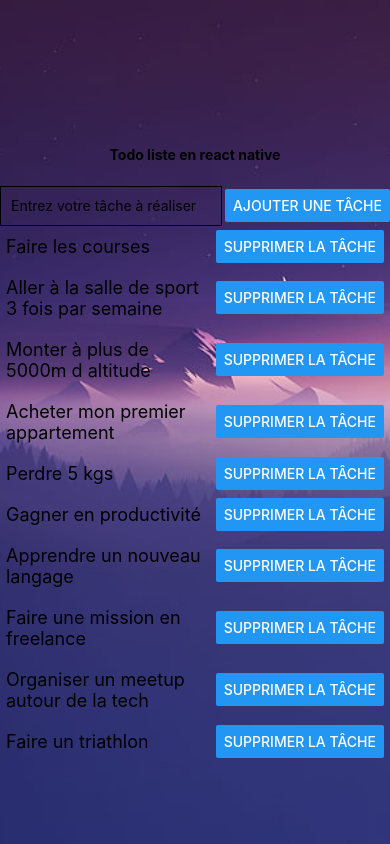
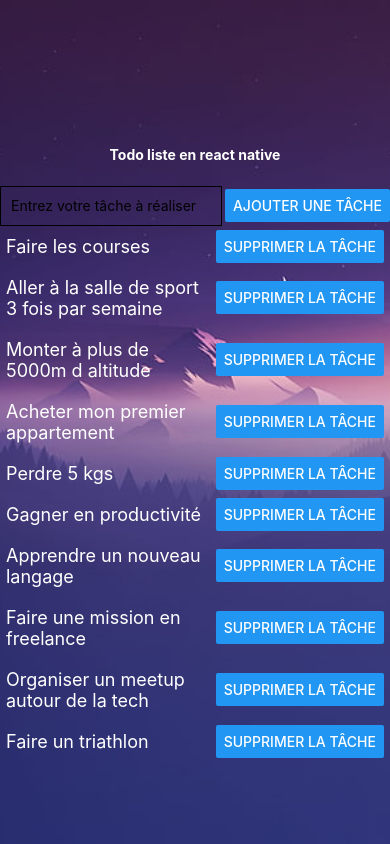
Before and after one commit to Tarek-69/React-Native, a React Native app: screen / in a window 390 px wide. Built offline with nearby package versions, Linux system fonts and the light colour scheme.

Commit message:
Update color

```diff
--- a/App.js
+++ b/App.js
@@ -83,8 +83,7 @@ const styles = StyleSheet.create({
   },
   baseText: {
     fontWeight: "bold",
-
-    color: "black",
+    color: "white",
     textAlign: "center",
     margin: 23,
   },
--- a/Components/Todo.js
+++ b/Components/Todo.js
@@ -56,7 +56,7 @@ const styles = StyleSheet.create({
     marginVertical: 10,
     flex: 1,
     marginRight: 10,
-    color: "black",
+    color: "white",
   },
   centeredView: {
     flex: 1,
```
